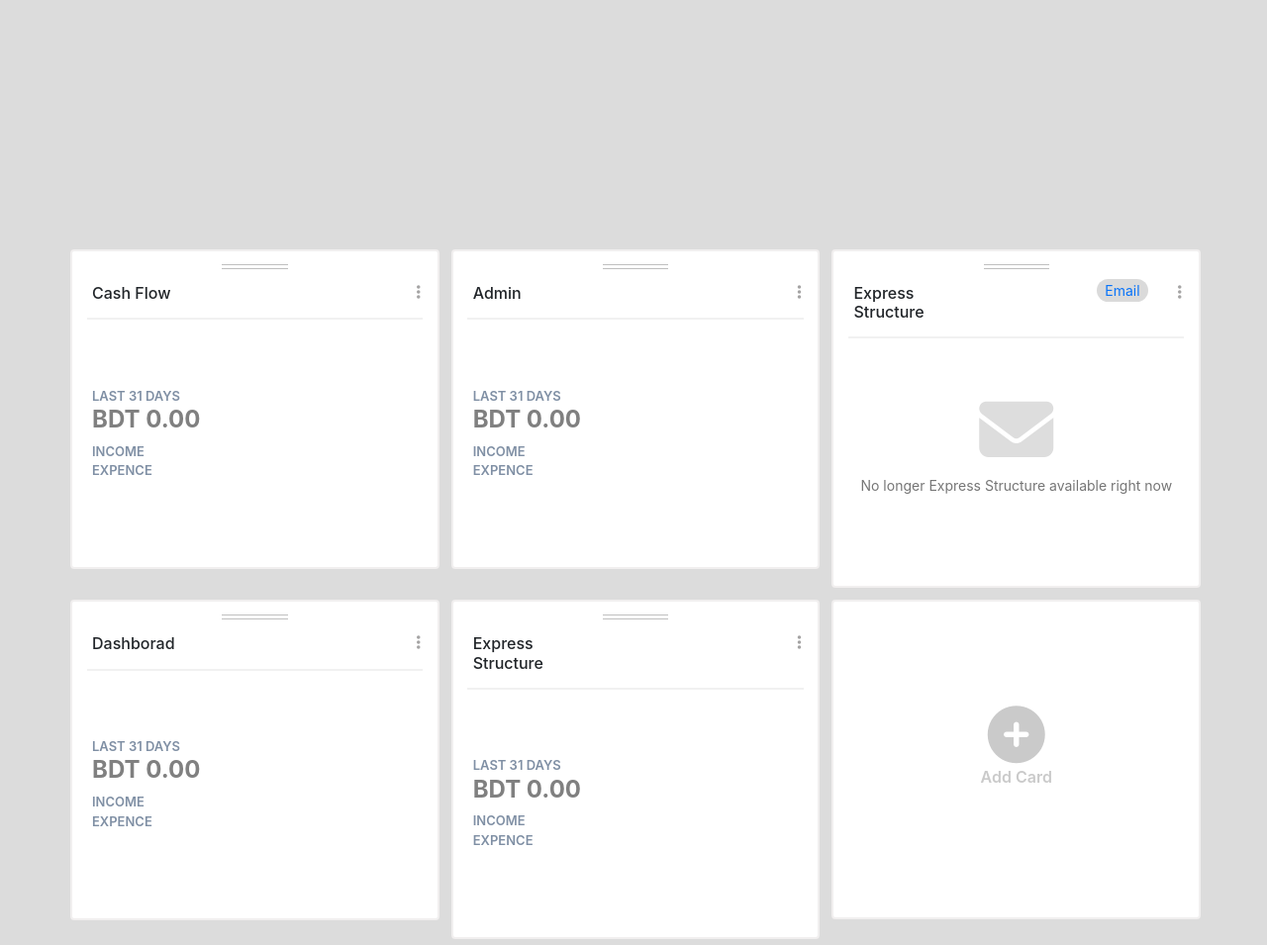
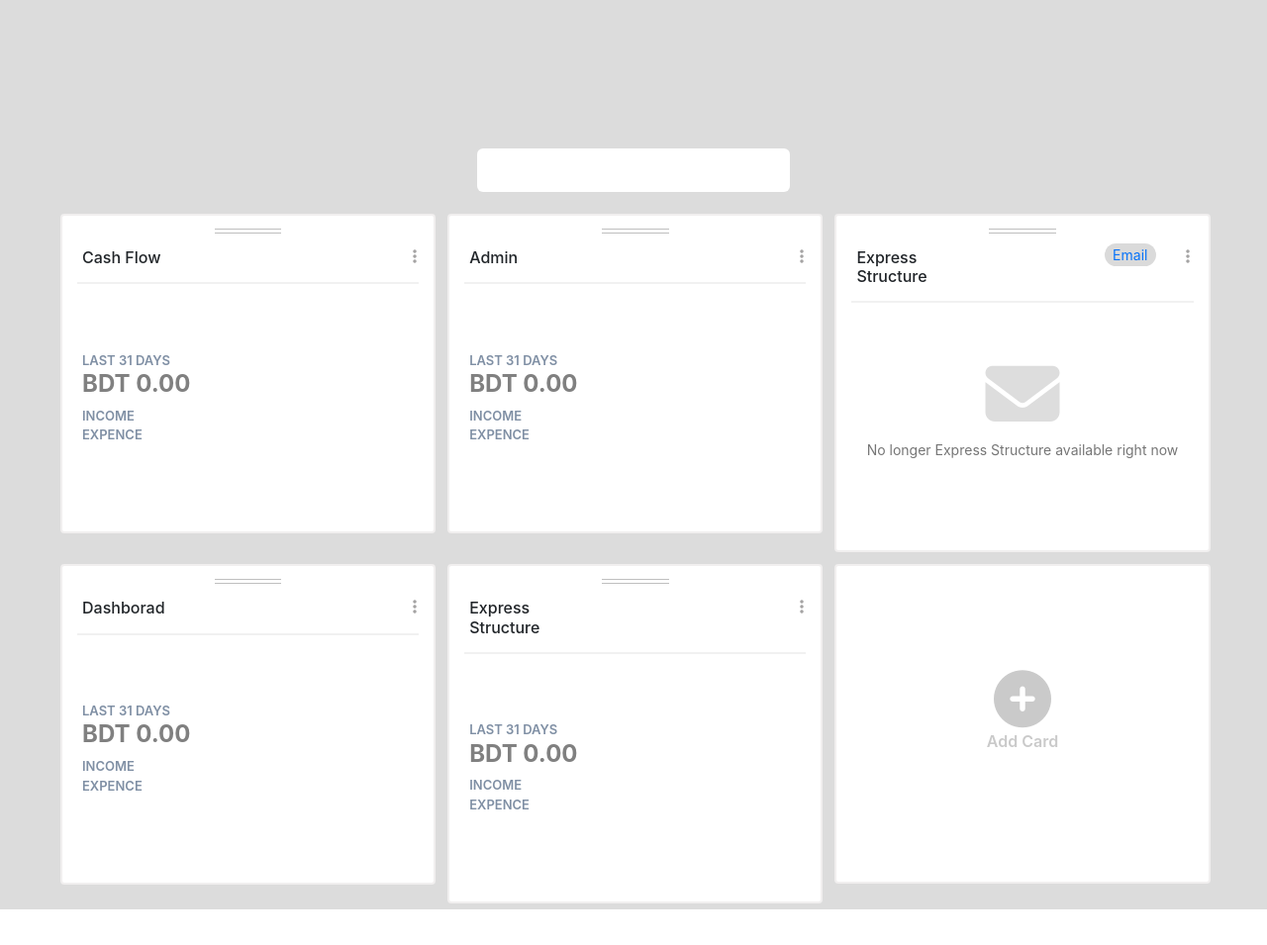
Before and after one commit to developer-hafij/dashBoard, a PHP site: page / in a window 1280 px wide. Shown: the whole page at 99% size. After the commit the page ends 919 px from the top, so only its background shows below. Run offline with PHP 8.4, Linux system fonts and the light colour scheme; some libraries are stand-ins or nearby versions.

Commit message:
Calender design

```diff
--- a/css/style.css
+++ b/css/style.css
@@ -1,8 +1,18 @@
-.dashborad{
+/* Date Formating Start */
+.select-date{
+    text-align: center;
+}
+.hasDatepicker {
+    padding: 10px 34px;
+    border-radius: 6px;
+    border: none;
+}
+/* Date Formating End */
+
+/*.dashborad{
 	padding: 80px 10px;
 	background-color: #dcdcdc;
-}
-
+}*/
 .items{
 	padding: 6px;
 	flex-direction: column;
@@ -104,18 +114,7 @@
 	border: 2px dashed #0489da;
 }
 
-
-
-
-
-
-
-
-
-
-
-
-
+/* Drag and Drop Items Start */
 body {
     background: #dcdcdc;
 }
@@ -128,3 +127,4 @@ body {
     display: block;
     margin: 0 auto;
  }
+ /* Drag and Drop Items End */
--- a/footer.php
+++ b/footer.php
@@ -10,10 +10,14 @@
     <script src="https://code.jquery.com/ui/1.12.1/jquery-ui.js"></script>
     <script>
       $( function() {
-        /*$( "#draggable , #draggable, #draggable , #draggable, #draggable , #draggable" ).draggable();*/
-        $( "#sortable, #sortable,#sortable, #sortable,#sortable, #sortable" ).sortable();
-        $( "#sortable, #sortable, #sortable, #sortable" ).disableSelection();
+        $( "#sortable" ).sortable();
       } );
+
+      $( function() {
+	    $('input[id$=picker]').datepicker({
+	    dateFormat: 'd MM, y'
+		});
+	  } );
     </script>
 
 
--- a/index.php
+++ b/index.php
@@ -3,6 +3,15 @@
 <section>
 	<div class="margin-top" style="margin-top: 150px;">
 
+	</div>
+</section>
+
+
+<section class="date-picker">
+	<div class="container">
+		<div class="select-date">
+			<strong><input type="text" id="picker"></strong>
+		</div>
 	</div>
 </section>
 
```
